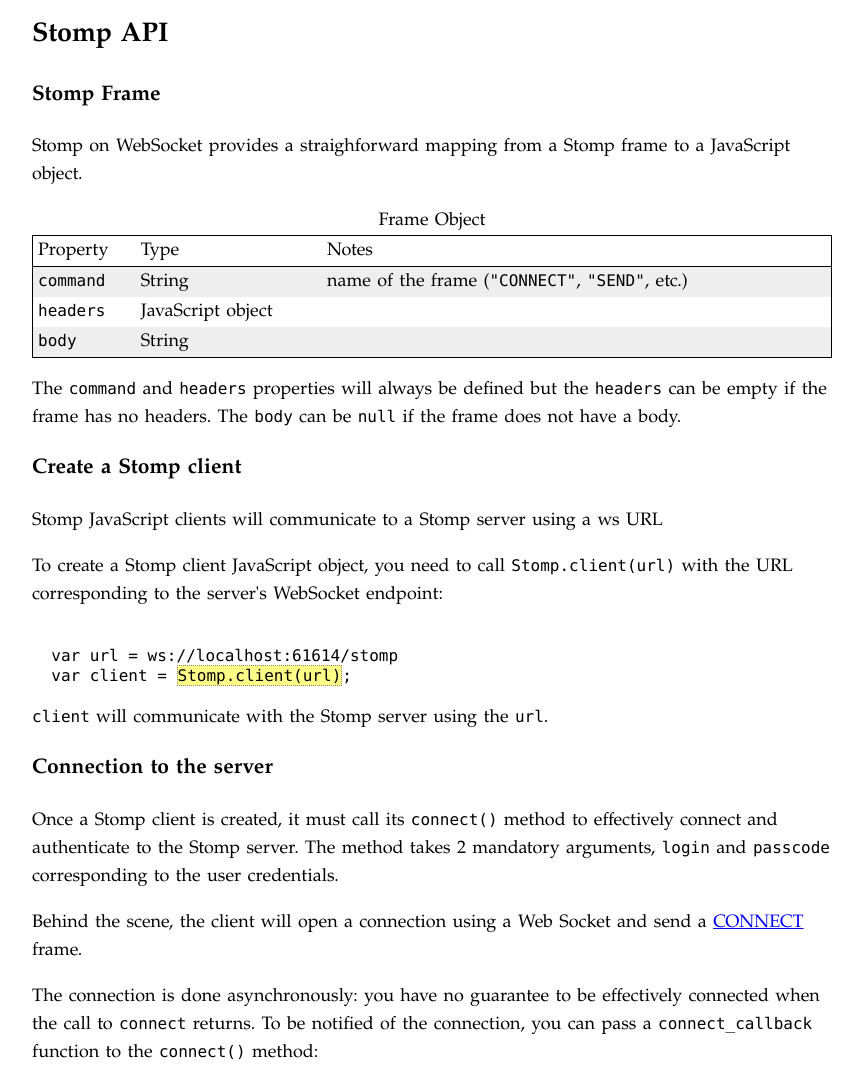
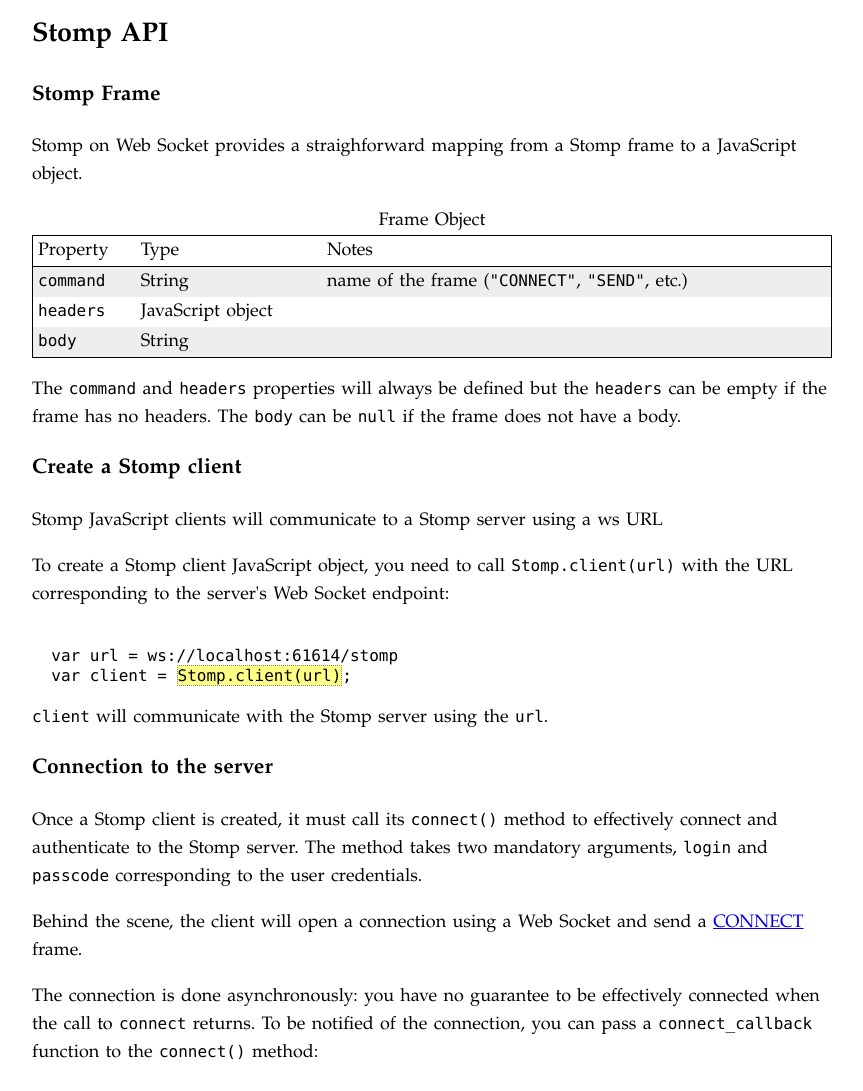
Before and after one commit to jmesnil/stomp-websocket, a plain HTML site: page doc/index.html in a window 1280 px wide. Shown: the part 1760-2851 px from the top of the page, without its empty margins (208-1071 px from the left). Drawn offline with nearby package versions, Linux system fonts and the light colour scheme.

Commit message:
doc: fix typo

```diff
--- a/doc/index.html
+++ b/doc/index.html
@@ -93,7 +93,7 @@ It also accepts <em>Stomp on Web Sockets</em> from the URL <code>ws://localhost:
 
 <h3 id=frame>Stomp Frame</h3>
 
-<p>Stomp on WebSocket provides a straighforward mapping from a Stomp frame to a JavaScript
+<p>Stomp on Web Socket provides a straighforward mapping from a Stomp frame to a JavaScript
   object.</p>
 
 <table class=st>
@@ -112,7 +112,7 @@ It also accepts <em>Stomp on Web Sockets</em> from the URL <code>ws://localhost:
 
 <p>Stomp JavaScript clients will communicate to a Stomp server using a ws URL</p>
 <p>To create a Stomp client JavaScript object, you need to call <code>Stomp.client(url)</code>
-  with the URL corresponding to the server's WebSocket endpoint:
+  with the URL corresponding to the server's Web Socket endpoint:
 
 <pre><code>
   var url = ws://localhost:61614/stomp
@@ -124,7 +124,7 @@ It also accepts <em>Stomp on Web Sockets</em> from the URL <code>ws://localhost:
 <h3 id=connection>Connection to the server</h3>
 
 <p>Once a Stomp client is created, it must call its <code>connect()</code> method to effectively
-  connect and authenticate to the Stomp server. The method takes 2 mandatory arguments,
+  connect and authenticate to the Stomp server. The method takes two mandatory arguments,
   <code>login</code> and <code>passcode</code> corresponding to the user credentials.</p>
 <p>Behind the scene, the client will open a connection using a Web Socket and send
   a <a href=http://activemq.apache.org/stomp/stomp10/specification.html#connect>CONNECT</a> frame.</p>
```
